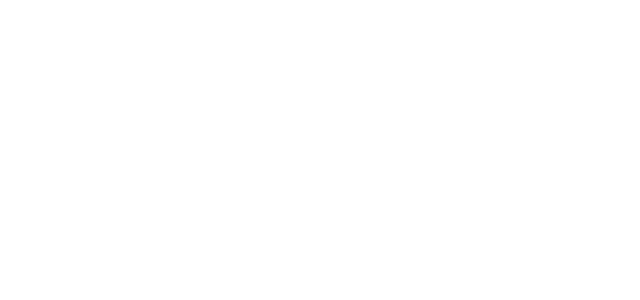
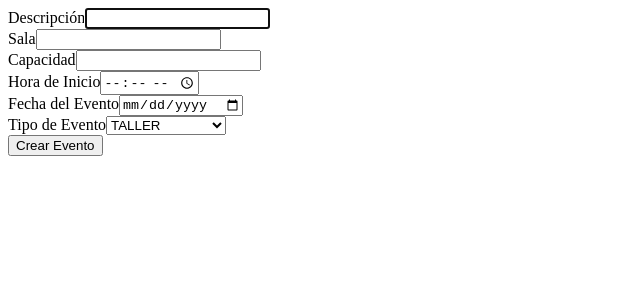
Before and after one commit to grupo1-ciu/gestion-de-eventos, a React app: page /crearEvento in a window 1280 px wide. Before the commit this address had no page. Shown: the top 300 px of the page, without its empty margins (0-640 px from the left). Built offline with nearby package versions, Linux system fonts and the light colour scheme; the HTML template or start-up script is replaced by a standard one.

Commit message:
pagina de formulario de eventos y home admin agregados

```diff
--- a/src/App.tsx
+++ b/src/App.tsx
@@ -4,6 +4,8 @@
 import { Home } from './components/home/Home';
 import { Inscripciones } from './components/inscripciones/Inscripciones';
 import { Eventos } from './components/eventos/Eventos';
+import { EventoFormulario } from './components/eventos/EventoFormulario';
+import { HomeAdmin } from './components/home/HomeAdmin';
 
 function App() {
 
@@ -15,6 +17,8 @@
         <Route path="/home" element={<Home />}/>
         <Route path="/inscripciones" element= {<Inscripciones/>} />
         <Route path="/eventos" element={<Eventos />} />
+        <Route path="/crearEvento" element={<EventoFormulario/>} />
+        <Route path="/homeAdmin" element={<HomeAdmin />} />
       </Routes>
     </>
   )
--- a/src/api/Eventos.ts
+++ b/src/api/Eventos.ts
@@ -1,7 +1,9 @@
 import eventosApi  from "./EventosApi";
+import { Evento } from "../model/Evento";
+
+const EVENTOS_URL = '/eventos';
 
 export const listarEventos = async () => {
-    const EVENTOS_URL = '/eventos';
 
     const response = await eventosApi.get(EVENTOS_URL,
         {
@@ -9,3 +11,11 @@
         });
     return response.data;
 }
+
+export const crearEventos = async (evento: Evento): Promise<Evento> => {
+    const response = await eventosApi.post(EVENTOS_URL, evento, {
+        withCredentials: true,
+    });
+    console.log(response.data);
+    return response.data;
+};
--- /dev/null
+++ b/src/components/barra_de_navegacion/BarraDeNavegacionAdmin.tsx
@@ -0,0 +1,14 @@
+import { BarraDeNavegacionLink } from "./BarraDeNavegacionLink"
+
+export const BarraDeNavegacionAdmin = () => {
+    return(
+        <nav className="navbar navbar-expand-lg bg-body-tertiary">
+            <a className="navbar-brand" href="#">Eventos</a>
+            <div className="navbar-nav">
+                <BarraDeNavegacionLink linkContent="Inscripciones" linkHref="/inscripciones" />
+                <BarraDeNavegacionLink linkContent="Eventos" linkHref="/eventos"/>
+                <BarraDeNavegacionLink linkContent="Crear Evento" linkHref="/crearEvento"/>
+            </div>
+        </nav>
+    )
+}
--- /dev/null
+++ b/src/components/eventos/EventoFormulario.tsx
@@ -0,0 +1,71 @@
+import { FormEvent, useEffect, useRef } from "react";
+import { CampoFormulario } from "../formulario/CampoFormulario.js";
+import { useNavigate } from "react-router-dom";
+import { crearEventos } from "../../api/Eventos.js";
+
+const CATEGORIAS_EVENTO = ["TALLER", "CONCIERTO", "CONFERENCIA", "EXPOSICION", "PROYECCION"];
+
+export const EventoFormulario = () => {
+    const descripcionRef = useRef<HTMLInputElement>(null);
+    const salaRef = useRef<HTMLInputElement>(null);
+    const capacidadRef = useRef<HTMLInputElement>(null);
+    const horaInicioRef = useRef<HTMLInputElement>(null);
+    const fechaEventoRef = useRef<HTMLInputElement>(null);
+    const tipoEventoRef = useRef<HTMLSelectElement>(null);
+
+    const navigate = useNavigate();
+
+    useEffect(() => {
+        descripcionRef.current?.focus();
+    }, []);
+
+    const handleSubmit = async (e: FormEvent) => {
+        e.preventDefault();
+
+        const evento = {
+            id: "",
+            descripcion: descripcionRef.current?.value || "",
+            sala: salaRef.current?.value || "",
+            capacidad: parseInt(capacidadRef.current?.value || "0", 10),
+            horaInicio: horaInicioRef.current?.value || "",
+            fechaEvento: fechaEventoRef.current?.value || "",
+            tipoEvento: tipoEventoRef.current?.value || "",
+        };
+
+        try {
+            const nuevoEvento = await crearEventos(evento);
+            console.log("Evento creado:", nuevoEvento);
+            navigate("/eventos");
+        } catch (err) {
+            console.error("Error al crear el evento:", err);
+        }
+    };
+
+    return (
+        <form onSubmit={handleSubmit}>
+            <CampoFormulario labelContent="Descripción" inputRef={descripcionRef} inputType="text" required />
+            <CampoFormulario labelContent="Sala" inputRef={salaRef} inputType="text" required />
+            <CampoFormulario labelContent="Capacidad" inputRef={capacidadRef} inputType="number" required />
+            <CampoFormulario labelContent="Hora de Inicio" inputRef={horaInicioRef} inputType="time" required />
+            <CampoFormulario labelContent="Fecha del Evento" inputRef={fechaEventoRef} inputType="date" required />
+            <CampoFormulario
+                labelContent="Tipo de Evento"
+                inputRef={tipoEventoRef}
+                inputElement="select"
+                required
+                options={CATEGORIAS_EVENTO}
+            />
+            <button type="submit" className="btn btn-primary">
+                Crear Evento
+            </button>
+        </form>
+    );
+};
+
+
+type CampoFormularioProps = {
+    labelContent : string,
+    inputType : string,
+    inputRef : React.RefObject<HTMLInputElement>,
+    required : boolean
+}
--- a/src/components/formulario/CampoFormulario.tsx
+++ b/src/components/formulario/CampoFormulario.tsx
@@ -1,28 +1,62 @@
+type CampoFormularioProps = {
+    labelContent: string;
+    inputType?: string; //para inputs tipo texto, numero, email, etc
+    inputRef: React.RefObject<HTMLInputElement | HTMLSelectElement | HTMLTextAreaElement>;
+    required?: boolean; //opcional
+    inputElement?: "input" | "textarea" | "select"; //para otros tipos de inputs
+    options?: string[]; //opciones para selects
+} & React.HTMLProps<HTMLInputElement>; //para aceptar otros atributos dinamicos
 
-type CampoFormularioProps = {
-    labelContent : string,
-    inputType : string,
-    inputRef : React.RefObject<HTMLInputElement>,
-    required : boolean
-}
-
-export const CampoFormulario: React.FC<CampoFormularioProps> = ({labelContent, inputType, inputRef, required}) => {
+export const CampoFormulario: React.FC<CampoFormularioProps> = ({
+    labelContent,
+    inputType = "text",
+    inputRef,
+    required = false,
+    inputElement = "input",
+    options,
+    ...rest
+}) => {
+    const id = `input-${labelContent.replace(/\s+/g, "-").toLowerCase()}`;
 
     return (
         <div className="mb-3">
-            <label
-                htmlFor="exampleInputName"
-                className="form-label">
+            <label htmlFor={id} className="form-label">
                 {labelContent}
             </label>
-            <input
-                className="form-control"
-                type={inputType}
-                id={"input" + labelContent}
-                aria-describedby="nameHelp"
-                ref={inputRef}
-                required={required}
-            />
+            {inputElement === "input" && (
+                <input
+                    className="form-control"
+                    type={inputType}
+                    id={id}
+                    ref={inputRef as React.RefObject<HTMLInputElement>}
+                    required={required}
+                    {...rest} //atributos dinamicos
+                />
+            )}
+            {inputElement === "textarea" && (
+                <textarea
+                    className="form-control"
+                    id={id}
+                    ref={inputRef as React.RefObject<HTMLTextAreaElement>}
+                    required={required}
+                    {...rest}
+                />
+            )}
+            {inputElement === "select" && options && (
+                <select
+                    className="form-control"
+                    id={id}
+                    ref={inputRef as React.RefObject<HTMLSelectElement>}
+                    required={required}
+                    {...rest}
+                >
+                    {options.map((option, index) => (
+                        <option key={index} value={option}>
+                            {option}
+                        </option>
+                    ))}
+                </select>
+            )}
         </div>
-    )
-}
+    );
+};
--- /dev/null
+++ b/src/components/home/HomeAdmin.tsx
@@ -0,0 +1,7 @@
+import { BarraDeNavegacionAdmin } from "../barra_de_navegacion/BarraDeNavegacionAdmin"
+
+export const HomeAdmin = () => {
+    return(
+        <BarraDeNavegacionAdmin />
+    )
+}
```
